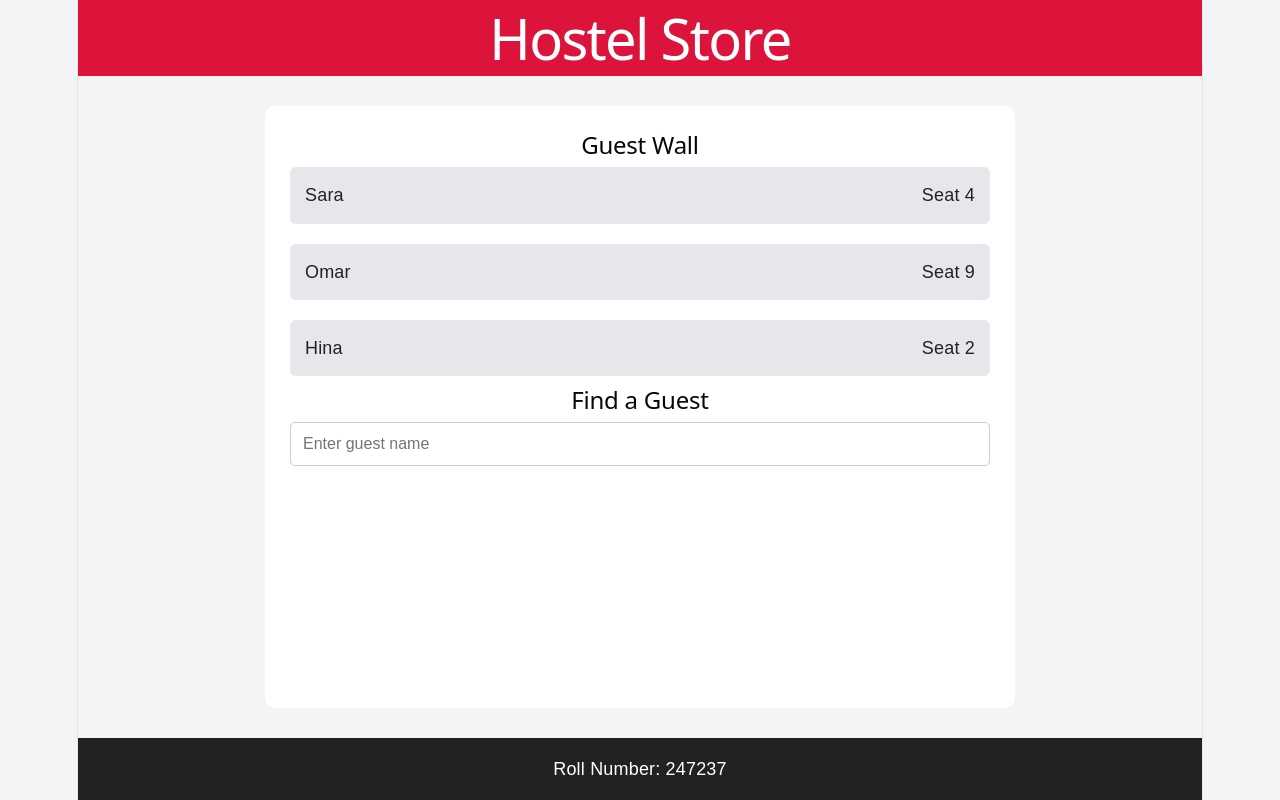
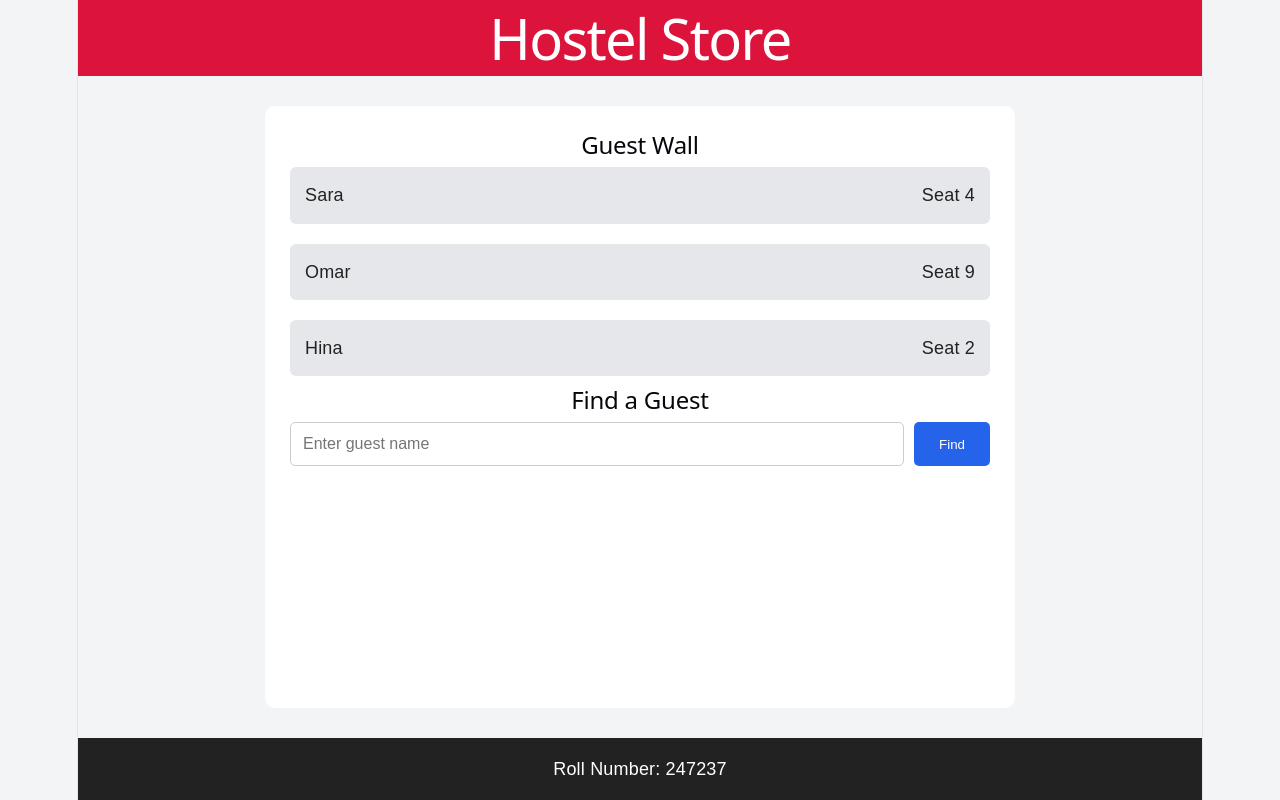
Before and after one commit to SufyanAmjad804/f24a-247237-lab7, a React (Vite) app: page / in a window 1280 px wide. Built offline with nearby package versions, Linux system fonts and the light colour scheme.

Commit message:
1 The gate — Find

```diff
--- a/src/App.css
+++ b/src/App.css
@@ -63,3 +63,16 @@ input {
   border-radius: 5px;
   font-size: 16px;
 }
+form {
+  display: flex;
+  gap: 10px;
+}
+
+button {
+  padding: 12px 25px;
+  background: #2563eb;
+  color: white;
+  border: none;
+  border-radius: 5px;
+  cursor: pointer;
+}
--- a/src/App.jsx
+++ b/src/App.jsx
@@ -18,8 +18,18 @@ function App() {
     { name: "Hina", seat: 2 },
   ];
 
-  // Topic 4: Controlled input
   const [name, setName] = useState("");
+
+  // Topic 5: Find function
+  function handleFind(event) {
+    event.preventDefault();
+
+    const foundGuest = guests.find(
+      (guest) => guest.name === name
+    );
+
+    console.log(foundGuest);
+  }
 
   return (
     <div className="app">
@@ -38,12 +48,16 @@ function App() {
 
         <h2>Find a Guest</h2>
 
+        <form onSubmit={handleFind}>
           <input
             type="text"
             placeholder="Enter guest name"
             value={name}
             onChange={(event) => setName(event.target.value)}
           />
+
+          <button type="submit">Find</button>
+        </form>
       </main>
 
       <footer className="footer">
```
Lines whose indentation alone changed are shown as unchanged.
